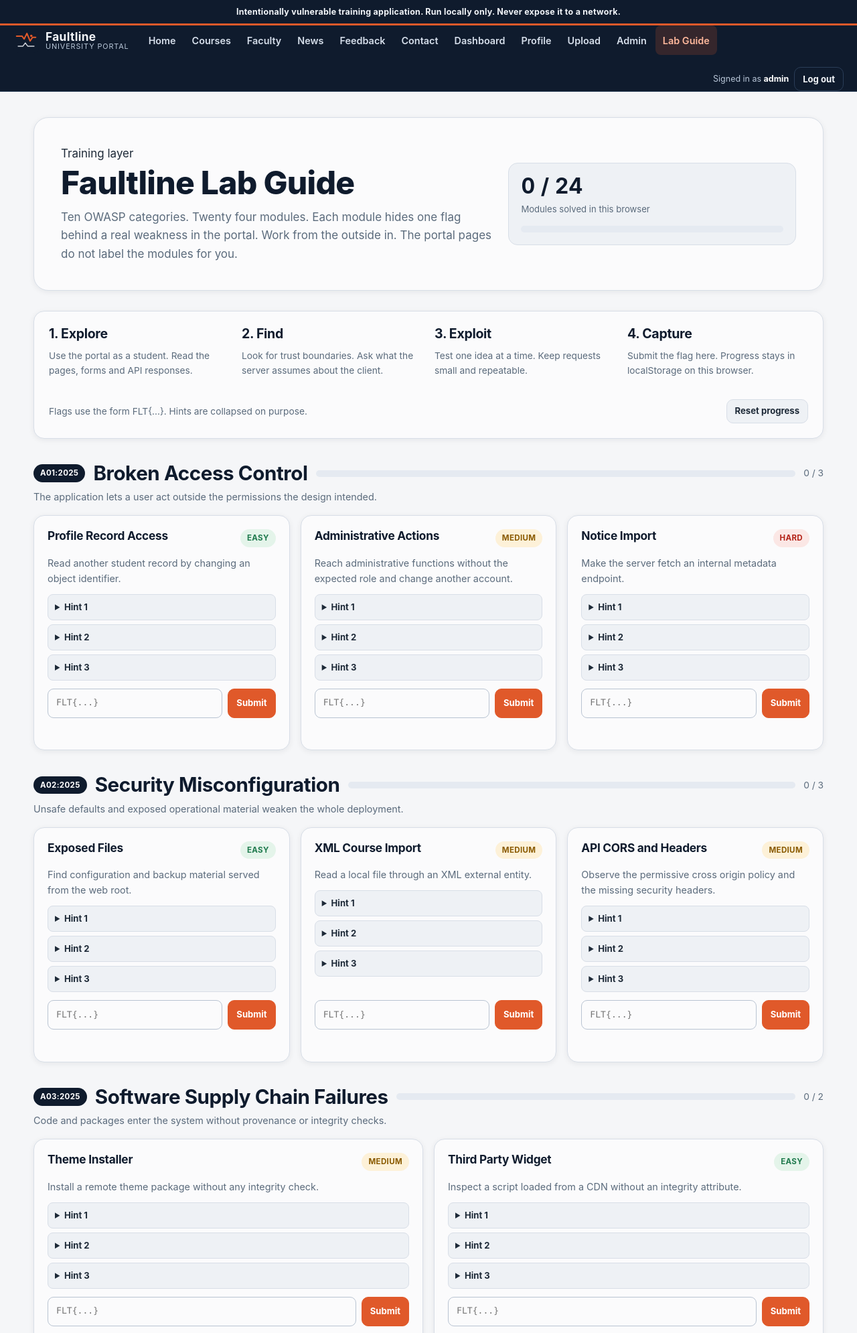
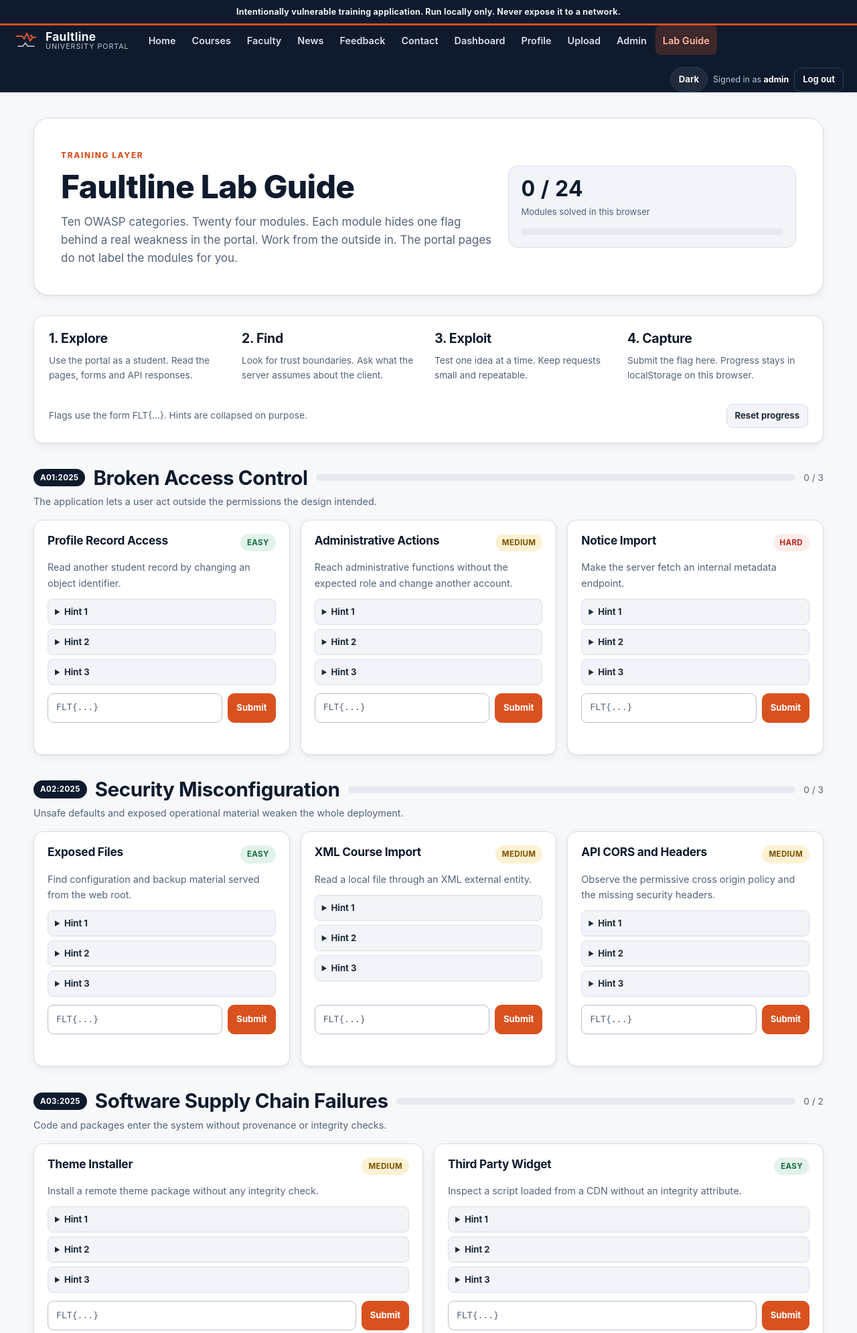
Before and after one commit to zer0k7/Faultline, a PHP site: page /lab/ in a window 1280 px wide. Shown: the top 1990 px of the page at 67% size. Run offline with PHP 8.4, Linux system fonts and the light colour scheme; the visitor is signed in with stand-in values (Sample User, id 1).

Commit message:
fix ui, add theme toggle

```diff
--- a/assets/css/app.css
+++ b/assets/css/app.css
@@ -1,57 +1,61 @@
-:root {
-  color-scheme: light dark;
+:root,
+:root[data-theme="light"] {
+  color-scheme: light;
   --navy: #0f1b2d;
   --navy-soft: #16263d;
   --navy-line: #2a3d57;
+  --heading: #0f1b2d;
   --ink: #1e2a38;
-  --muted: #5b6b7c;
-  --page: #f5f6f8;
-  --surface: #fbfbfc;
-  --surface-2: #eef1f5;
+  --muted: #52637a;
+  --page: #f7f8fa;
+  --surface: #ffffff;
+  --surface-2: #f1f4f8;
   --surface-3: #e5eaf1;
-  --line: #d8dee7;
-  --line-strong: #b9c4d2;
-  --accent: #e0592a;
-  --accent-dark: #b8441d;
-  --accent-soft: #fbe9e2;
-  --success: #1f7a4d;
-  --success-soft: #e4f4ea;
+  --line: #d9dfe8;
+  --line-strong: #b4c0cf;
+  --accent: #d9511f;
+  --accent-dark: #b03e14;
+  --accent-soft: #fdeee7;
+  --success: #166c43;
+  --success-soft: #e2f3e9;
   --danger: #b42318;
-  --danger-soft: #fbe7e5;
-  --warning: #8a5a00;
-  --warning-soft: #fdf1d8;
+  --danger-soft: #fdecea;
+  --warning: #7c5200;
+  --warning-soft: #fdf1d3;
+  --chip: #0f1b2d;
   --shadow: 0 12px 32px rgba(15, 27, 45, 0.08);
-  --shadow-sm: 0 2px 8px rgba(15, 27, 45, 0.07);
-  --radius: 16px;
+  --shadow-sm: 0 1px 3px rgba(15, 27, 45, 0.06), 0 4px 14px rgba(15, 27, 45, 0.05);
+  --radius: 14px;
   --radius-sm: 10px;
   --font: -apple-system, BlinkMacSystemFont, "Segoe UI", Roboto, "Helvetica Neue", Arial, sans-serif;
 }
 
-@media (prefers-color-scheme: dark) {
-  :root {
+:root[data-theme="dark"] {
+  color-scheme: dark;
   --navy: #0b1420;
   --navy-soft: #111f31;
   --navy-line: #2b3b4f;
-    --ink: #e7ecf2;
-    --muted: #a7b3c1;
-    --page: #111820;
-    --surface: #18212c;
-    --surface-2: #1e2936;
-    --surface-3: #263443;
-    --line: #2d3a49;
-    --line-strong: #435267;
-    --accent: #f07545;
-    --accent-dark: #d75d2f;
-    --accent-soft: #3a2119;
+  --heading: #f2f6fb;
+  --ink: #e8edf4;
+  --muted: #aebdd0;
+  --page: #0e141d;
+  --surface: #182230;
+  --surface-2: #1f2b3d;
+  --surface-3: #29384d;
+  --line: #2f4057;
+  --line-strong: #4a5e78;
+  --accent: #ff8a5c;
+  --accent-dark: #ffa582;
+  --accent-soft: #3d2317;
   --success: #7fd3a5;
   --success-soft: #173326;
   --danger: #ff9b91;
   --danger-soft: #3a1d1a;
   --warning: #f3c56b;
   --warning-soft: #33280f;
-    --shadow: 0 12px 32px rgba(0, 0, 0, 0.35);
-    --shadow-sm: 0 2px 8px rgba(0, 0, 0, 0.28);
-  }
+  --chip: #29384d;
+  --shadow: 0 12px 32px rgba(0, 0, 0, 0.4);
+  --shadow-sm: 0 1px 3px rgba(0, 0, 0, 0.3), 0 4px 14px rgba(0, 0, 0, 0.25);
 }
 
 *,
@@ -122,6 +126,11 @@ svg {
 
 strong {
   font-weight: 700;
+}
+
+::placeholder {
+  color: var(--muted);
+  opacity: 1;
 }
 
 :focus-visible {
@@ -156,6 +165,16 @@ strong {
   border: 0;
 }
 
+.eyebrow {
+  display: inline-block;
+  color: var(--accent);
+  font-size: 0.74rem;
+  font-weight: 800;
+  letter-spacing: 0.14em;
+  text-transform: uppercase;
+  margin-bottom: 8px;
+}
+
 .lab-banner {
   background: var(--navy);
   color: #f3f6fa;
@@ -260,6 +280,29 @@ strong {
   gap: 8px;
   margin-left: auto;
   flex: 0 0 auto;
+  flex-wrap: wrap;
+}
+
+.theme-toggle {
+  display: inline-flex;
+  align-items: center;
+  justify-content: center;
+  min-height: 36px;
+  padding: 7px 12px;
+  border: 1px solid var(--navy-line);
+  border-radius: 999px;
+  background: rgba(255, 255, 255, 0.07);
+  color: #f3f6fa;
+  font: inherit;
+  font-size: 0.82rem;
+  font-weight: 700;
+  cursor: pointer;
+  white-space: nowrap;
+}
+
+.theme-toggle:hover {
+  background: rgba(255, 255, 255, 0.14);
+  color: #fff;
 }
 
 .signed-in {
@@ -372,6 +405,7 @@ strong {
 .grid {
   display: grid;
   gap: 18px;
+  align-items: stretch;
 }
 
 .grid-2 {
@@ -392,10 +426,28 @@ strong {
   border-radius: var(--radius);
   box-shadow: var(--shadow-sm);
   overflow: hidden;
+  height: 100%;
+  display: flex;
+  flex-direction: column;
+  min-width: 0;
 }
 
 .card-body {
   padding: 22px;
+  flex: 1 1 auto;
+  min-width: 0;
+}
+
+.card-body > :last-child {
+  margin-bottom: 0;
+}
+
+.card-body h3 {
+  margin-top: 10px;
+}
+
+.card-body h3:first-child {
+  margin-top: 0;
 }
 
 .card-head {
@@ -1019,12 +1117,13 @@ table.table {
   border: 1px solid var(--line);
   border-radius: 14px;
   padding: 18px;
+  min-width: 0;
 }
 
 .lab-progress-box strong {
   display: block;
   font-size: 2rem;
-  color: var(--navy);
+  color: var(--heading);
   line-height: 1;
   margin-bottom: 4px;
   font-variant-numeric: tabular-nums;
@@ -1068,8 +1167,9 @@ table.table {
 
 .lab-grid {
   display: grid;
-  grid-template-columns: repeat(auto-fit, minmax(300px, 1fr));
+  grid-template-columns: repeat(auto-fit, minmax(min(100%, 300px), 1fr));
   gap: 16px;
+  align-items: stretch;
 }
 
 .lab-module {
@@ -1081,6 +1181,8 @@ table.table {
   flex-direction: column;
   gap: 12px;
   box-shadow: var(--shadow-sm);
+  height: 100%;
+  min-width: 0;
 }
 
 .lab-module.is-solved {
--- a/assets/js/app.js
+++ b/assets/js/app.js
@@ -1,4 +1,27 @@
 (function () {
+    var themeToggle = document.querySelector(".theme-toggle");
+
+    function paintThemeToggle() {
+        if (!themeToggle) {
+            return;
+        }
+        var dark = document.documentElement.dataset.theme === "dark";
+        themeToggle.textContent = dark ? "Light" : "Dark";
+        themeToggle.setAttribute("aria-pressed", dark ? "true" : "false");
+    }
+
+    if (themeToggle) {
+        paintThemeToggle();
+        themeToggle.addEventListener("click", function () {
+            var next = document.documentElement.dataset.theme === "dark" ? "light" : "dark";
+            document.documentElement.dataset.theme = next;
+            try {
+                window.localStorage.setItem("faultline.theme", next);
+            } catch (error) {}
+            paintThemeToggle();
+        });
+    }
+
     var header = document.querySelector(".site-header");
     var toggle = document.querySelector(".nav-toggle");
 
--- a/includes/header.php
+++ b/includes/header.php
@@ -15,6 +15,7 @@ $navUser = $_SESSION['user'] ?? '';
     <title><?= $pageTitle ?> | Faultline University</title>
     <meta name="description" content="Faultline University student portal.">
     <link rel="icon" href="<?= url('assets/logo.svg') ?>" type="image/svg+xml">
+    <script>try{document.documentElement.dataset.theme=localStorage.getItem('faultline.theme')||'light'}catch(e){document.documentElement.dataset.theme='light'}</script>
     <link rel="stylesheet" href="<?= url('assets/css/app.css') ?>">
     <script src="<?= url('assets/js/app.js') ?>" defer></script>
 </head>
@@ -45,6 +46,7 @@ $navUser = $_SESSION['user'] ?? '';
             <a class="nav-link<?= $activeNav === 'lab' ? ' is-active' : '' ?>" href="<?= url('lab/') ?>">Lab Guide</a>
         </nav>
         <div class="header-account">
+            <button class="theme-toggle" type="button" aria-label="Switch theme">Dark</button>
             <?php if ($navUser !== ''): ?>
                 <span class="signed-in">Signed in as <strong><?= $navUser ?></strong></span>
                 <a class="btn btn-ghost btn-sm" href="<?= url('logout.php') ?>">Log out</a>
```
Also changed, not shown: other parts of assets/css/app.css (+126 -31 lines). Lines whose indentation alone changed are shown as unchanged.
